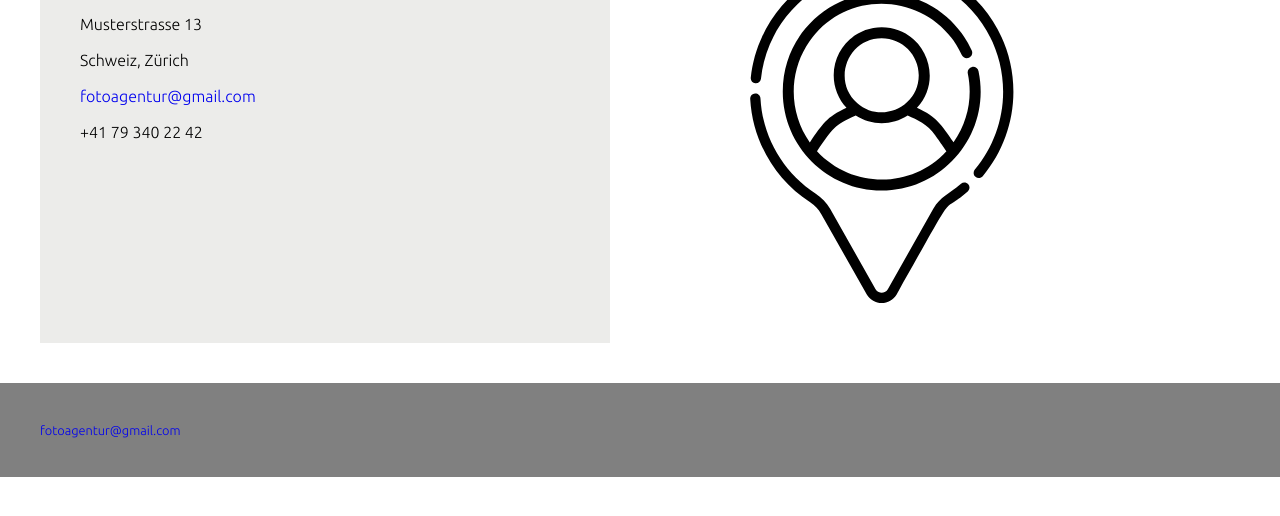
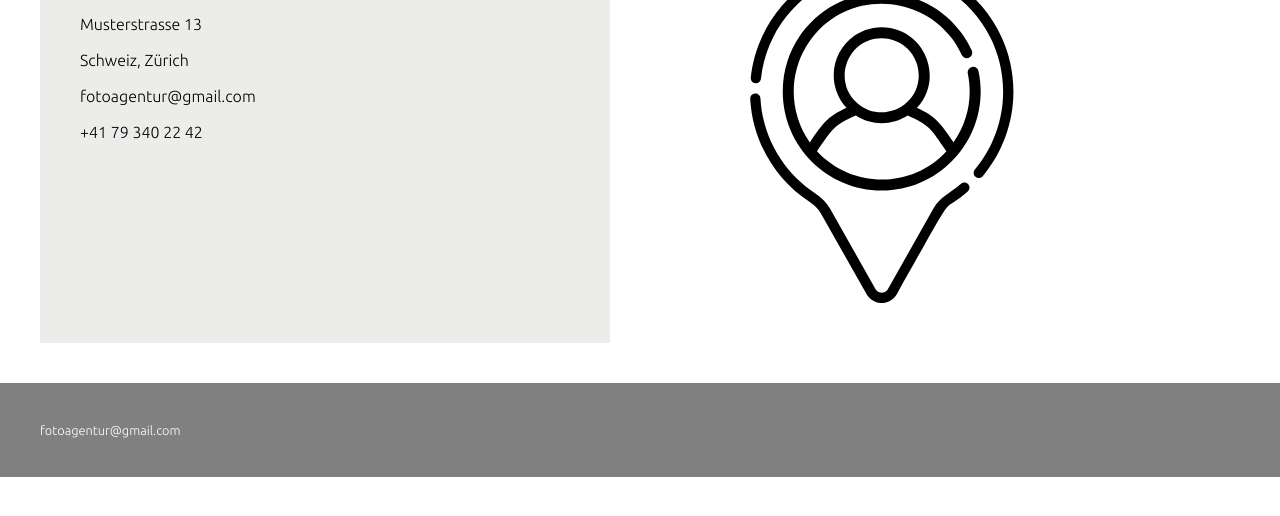
Before and after one commit to leuenbergern/M287_LB02, a plain HTML site: page contact.html in a window 1280 px wide. Shown: the part 218-734 px from the top of the page. Drawn offline with Linux system fonts and the light colour scheme.

Commit message:
Update style.css
Footer überarbeitet.

```diff
--- a/style.css
+++ b/style.css
@@ -154,3 +154,12 @@ img {
 .galerie {
     max-width: 100%;
 }
+
+
+.weiss {
+    color: white;
+}
+
+.schwarz {
+    color: black;
+}
```
